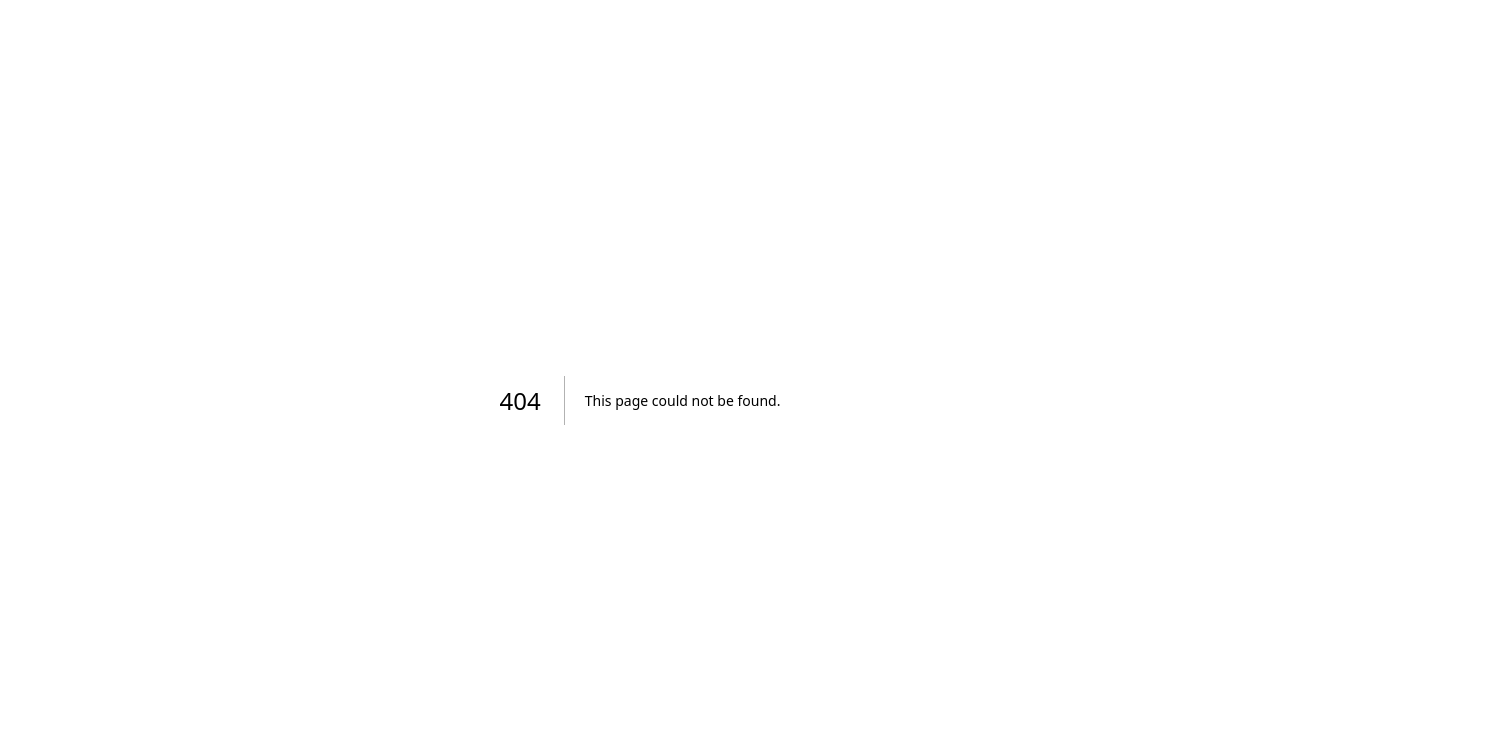
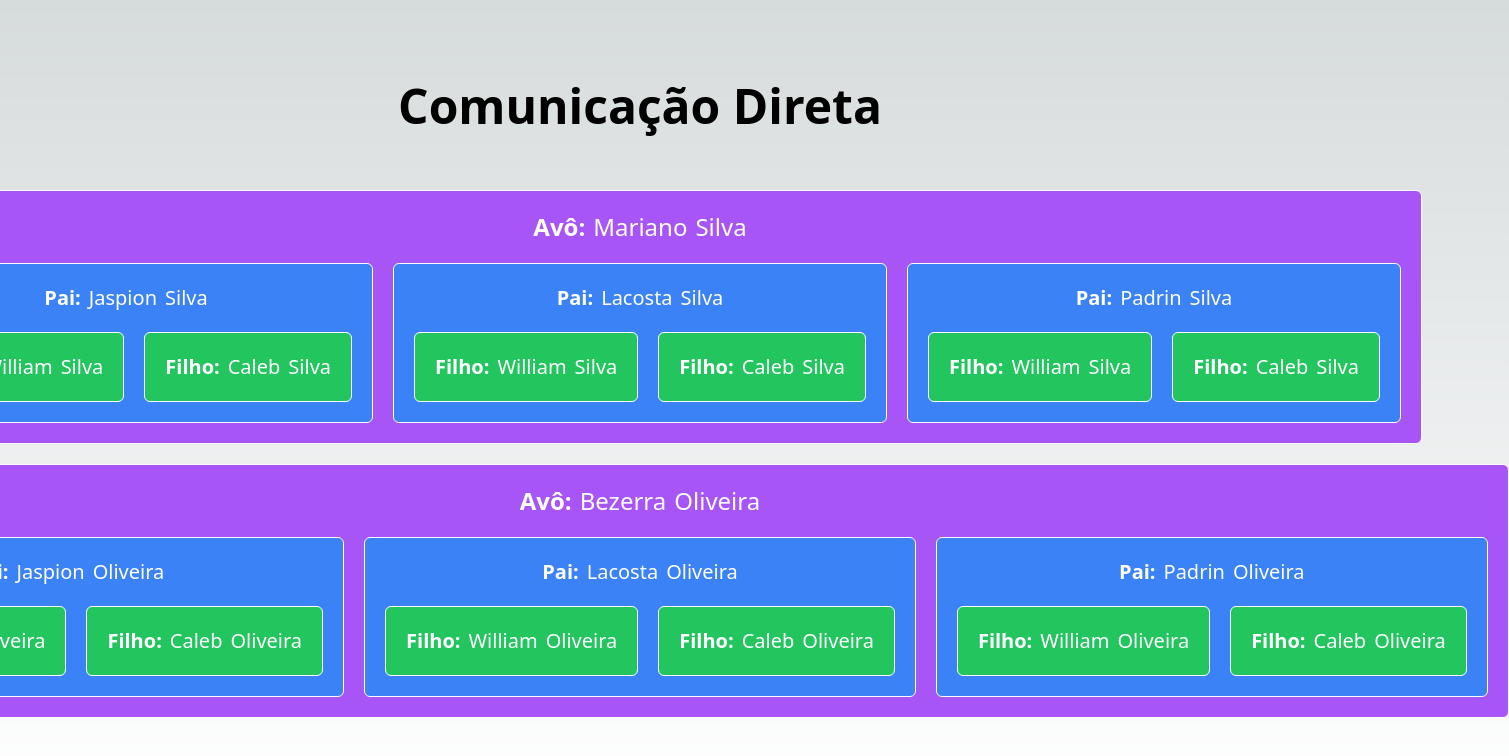
Before and after one commit to WilliamDiangellis/React-next, a Next.js app: page /comunicacao/direta in a window 1280 px wide. Before the commit this address had no page. Shown: the top 756 px of the page, 1509 px wide, since content can reach past the window. Built offline with nearby package versions, Linux system fonts and the light colour scheme.

Commit message:
Comunicacao direta e indireta

```diff
--- /dev/null
+++ b/src/components/comunicacao/direta/Avo.tsx
@@ -0,0 +1,28 @@
+import Pai from "./Pai"
+
+interface AvoProps {
+    nome: string,
+    sobrenome: string,
+}
+
+export default function Avo(props: AvoProps){
+    return (
+        <div className={`
+            flex flex-col gap-5 p-5 rounded-md
+            bg-purple-500 text-white border border-white
+        `}>
+            <div className="flex justify-center gap-2 text-2xl">
+                <span className="font-black">Avô:</span>
+                <span>{props.nome}</span>
+                <span>{props.sobrenome}</span>
+
+            </div>
+            <div className="flex gap-5">
+                <Pai nome="Jaspion" sobrenome={props.sobrenome}/>
+                <Pai nome="Lacosta" sobrenome={props.sobrenome}/>
+                <Pai nome="Padrin" sobrenome={props.sobrenome}/>
+            </div>
+
+        </div>
+    )
+}
--- /dev/null
+++ b/src/components/comunicacao/direta/Filho.tsx
@@ -0,0 +1,23 @@
+
+
+interface FilhoProps {
+    nome: string,
+    sobrenome: string,
+}
+
+export default function Filho(props: FilhoProps) {
+    return (
+        <div className={`
+            flex justify-center items-center
+            bg-green-500 rounded-md p-5 border border-white
+
+        `}>
+             <div className="flex justify-center gap-2 text-xl">
+                <span className="font-black">Filho:</span>
+                <span>{props.nome}</span>
+                <span>{props.sobrenome}</span>
+
+            </div>
+        </div>
+    )
+}
--- /dev/null
+++ b/src/components/comunicacao/direta/Pai.tsx
@@ -0,0 +1,27 @@
+import Filho from "./Filho";
+
+interface PaiProps {
+    nome: string,
+    sobrenome: string
+}
+
+export default function Pai(props: PaiProps) {
+    return (
+        <div className={`
+            flex flex-col gap-5
+            bg-blue-500 text-white border border-white
+            rounded-md p-5
+        `}>
+            <div className="flex justify-center gap-2 text-xl">
+                <span className="font-black">Pai:</span>
+                <span>{props.nome}</span>
+                <span>{props.sobrenome}</span>
+
+            </div>
+            <div className="flex gap-5">
+                <Filho nome="William" sobrenome={props.sobrenome}/>
+                <Filho nome="Caleb" sobrenome={props.sobrenome}/>
+            </div>
+        </div>
+    )
+}
--- /dev/null
+++ b/src/components/comunicacao/indireta/Botoes.tsx
@@ -0,0 +1,18 @@
+interface BotoesProps {
+    inc: (valor: number) => void
+    dec: (valor: number) => void
+}
+
+export default function Botoes(props: BotoesProps) {
+    return (
+        <div className="flex justify-between pt-2 gap-2">
+            <button className="botao flex-1" onClick={() => props.dec(10)}>
+
+                -10
+            </button>
+            <button className="botao flex-1" onClick={() => props.inc(13)}>
+                +13
+            </button>
+        </div>
+    )
+}
--- /dev/null
+++ b/src/components/comunicacao/indireta/Contador.tsx
@@ -0,0 +1,22 @@
+import { useState } from "react";
+import Botoes from "./Botoes";
+import Display from "./Display";
+
+export default function Contador() {
+    const[num, setNum] = useState<number>(0)
+
+    const incrementar = (valor: number) => setNum(num + valor)
+
+    const decrementar = (valor: number) => setNum(num - valor)
+
+    return (
+        <div className={`
+            flex flex-col p-2 w-72 h-72
+            border border-zinc-400 rounded-lg
+        `}>
+            <Display valor={num} />
+            <Botoes inc={incrementar} dec={decrementar}/>
+
+        </div>
+    )
+}
--- /dev/null
+++ b/src/components/comunicacao/indireta/Display.tsx
@@ -0,0 +1,14 @@
+interface DisplayProps {
+    valor: number
+}
+
+export default function Display(props: DisplayProps) {
+    return (
+        <div className={`
+        flex justify-center items-center flex-1
+        bg-zinc-800 text-5xl font-black rounded-md p-5
+        `}>
+            {props.valor}
+        </div>
+    )
+}
--- /dev/null
+++ b/src/components/hooks/ImagemAleatoria.tsx
@@ -0,0 +1,50 @@
+import Image from 'next/image'
+import { useState } from 'react'
+
+export default function ImagemAleatoria() {
+    const [pesquisa, alterarPesquisa] = useState<string>('abstract')
+    const [tamanho, alterarTamanho] = useState<number>(300)
+    const url = 'https://source.unsplash.com/featured/'
+
+    function renderizarBotao(valor: string) {
+        return (
+            <button className={`
+                bg-blue-500 px-4 py-2 rounded-md
+            `} onClick={() => {
+                alterarPesquisa(valor)
+                console.log(valor)
+            }}>
+                {valor}
+            </button>
+        )
+    }
+
+    return (
+        <div className="flex flex-col gap-3 border border-zinc-600 p-7 rounded-md">
+            <div className='flex justify-center gap-7 mb-5'>
+                <span>{pesquisa}</span>
+                <span>{tamanho}x{tamanho}</span>
+            </div>
+            <Image
+                src={`${url}${tamanho}x${tamanho}?${pesquisa}`}
+                height={300} width={300}
+                alt="Imagem"
+                className='rounded-md' />
+            <div className="flex justify-between gap-5">
+                {renderizarBotao('abstract')}
+                {renderizarBotao('city')}
+                {renderizarBotao('person')}
+            </div>
+            <div>
+                <input
+                    type="number"
+                    value={tamanho}
+                    className='bg-zinc-800 p-2 rounded-md outline-none w-full'
+                    onChange={e => {
+                        alterarTamanho(+e.target.value)
+                    }}
+                    />
+            </div>
+        </div>
+    )
+}
--- /dev/null
+++ b/src/pages/comunicacao/direta.tsx
@@ -0,0 +1,11 @@
+import Avo from "@/components/comunicacao/direta/Avo";
+
+export default function PaginaDireta() {
+    return (
+        <div className="flex flex-col gap-5 justify-center items-center h-screen">
+            <h1 className="text-5xl mb-10 font-black">Comunicação Direta</h1>
+            <Avo nome="Mariano" sobrenome="Silva"/>
+            <Avo nome="Bezerra" sobrenome="Oliveira"/>
+        </div>
+    )
+}
--- /dev/null
+++ b/src/pages/comunicacao/indireta.tsx
@@ -0,0 +1,16 @@
+import Avo from "@/components/comunicacao/direta/Avo";
+import Contador from "@/components/comunicacao/indireta/Contador";
+
+export default function PaginaIndireta() {
+    return (
+        <div className="flex flex-col gap-5 justify-center items-center h-screen">
+            <h1 className="text-5xl mb-10 font-black">Contador</h1>
+            <div className="flex gap-5">
+                <Contador />
+                <Contador />
+                <Contador />
+            </div>
+        </div>
+    )
+}
+//comunicação indireta
--- /dev/null
+++ b/src/pages/hooks/imagens.tsx
@@ -0,0 +1,14 @@
+import ImagemAleatoria from "@/components/hooks/ImagemAleatoria";
+
+export default function PaginaImagens(){
+    return(
+        <div className={`
+            flex justify-center items-center h-screen
+            gap-5
+        `}>
+            <ImagemAleatoria />
+            <ImagemAleatoria />
+            <ImagemAleatoria />
+        </div>
+    )
+}
--- /dev/null
+++ b/src/styles/componentes.css
@@ -0,0 +1,3 @@
+.botao {
+    @apply bg-blue-500 text-white font-bold py-2 px-4 rounded;
+}
--- a/src/styles/globals.css
+++ b/src/styles/globals.css
@@ -1,3 +1,4 @@
+@import url(componentes.css);
 @tailwind base;
 @tailwind components;
 @tailwind utilities;
```
